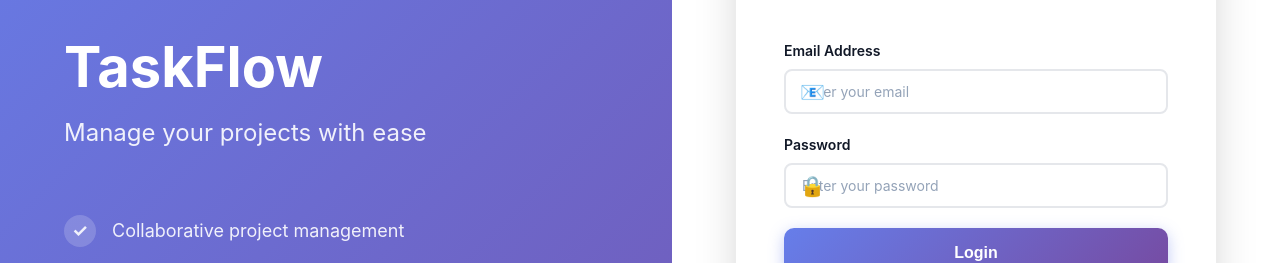
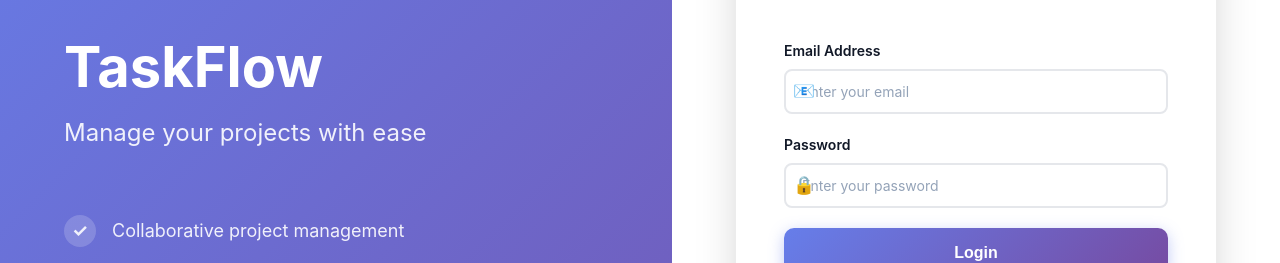
Before and after one commit to rayenabdesselem-lab/todo_frontend, a React (Create React App) app: page /login in a window 1280 px wide. Shown: the part 262-525 px from the top of the page. Built offline with nearby package versions, Linux system fonts and the light colour scheme.

Commit message:
Your commit message

```diff
--- a/src/components/Auth.css
+++ b/src/components/Auth.css
@@ -199,10 +199,16 @@
 
 .input-icon {
   position: absolute;
-  left: 1rem;
-  font-size: 1.25rem;
+  left: 0;
+  width: 2.5rem;
+  /* largeur fixe pour l'icône + un peu d'espace */
+  height: 100%;
+  display: flex;
+  align-items: center;
+  justify-content: center;
+  color: #6b7280;
   pointer-events: none;
-  z-index: 1;
+  font-size: 1.1rem;
 }
 
 .input-wrapper input {
```
